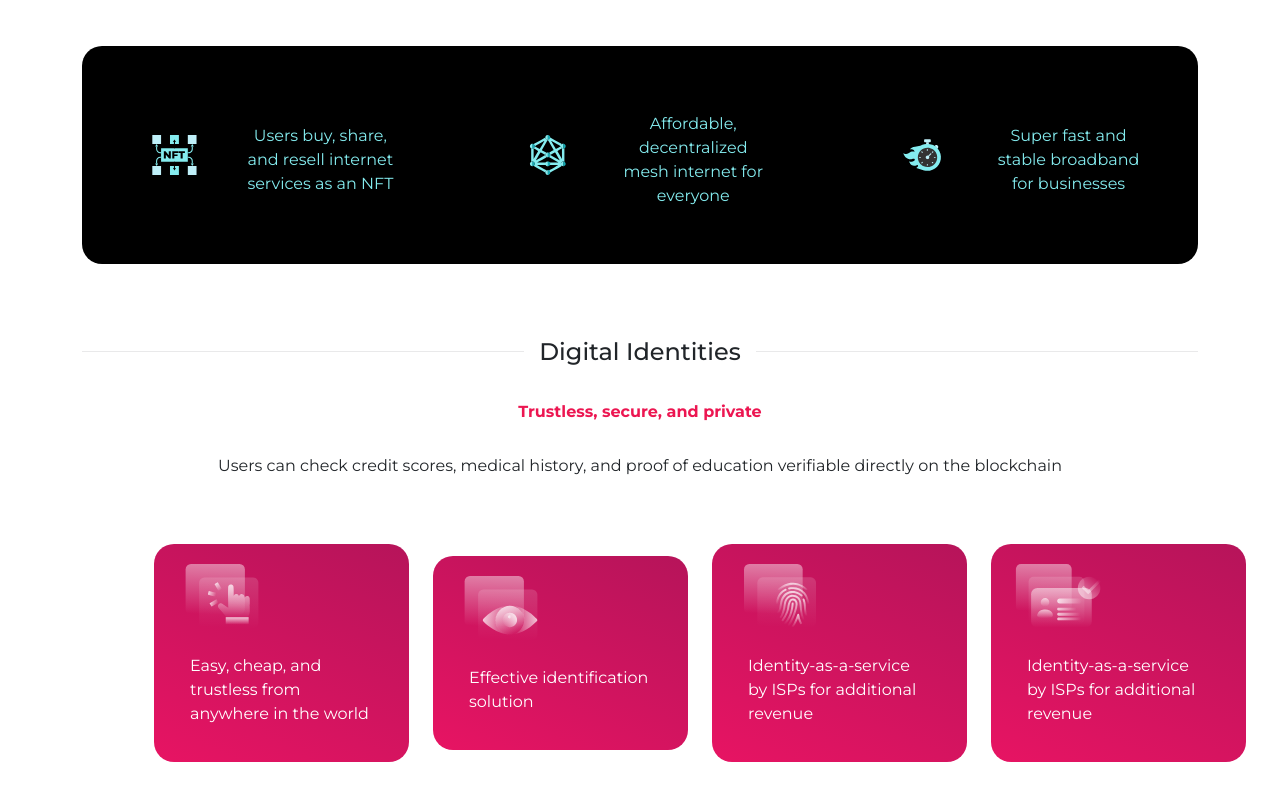
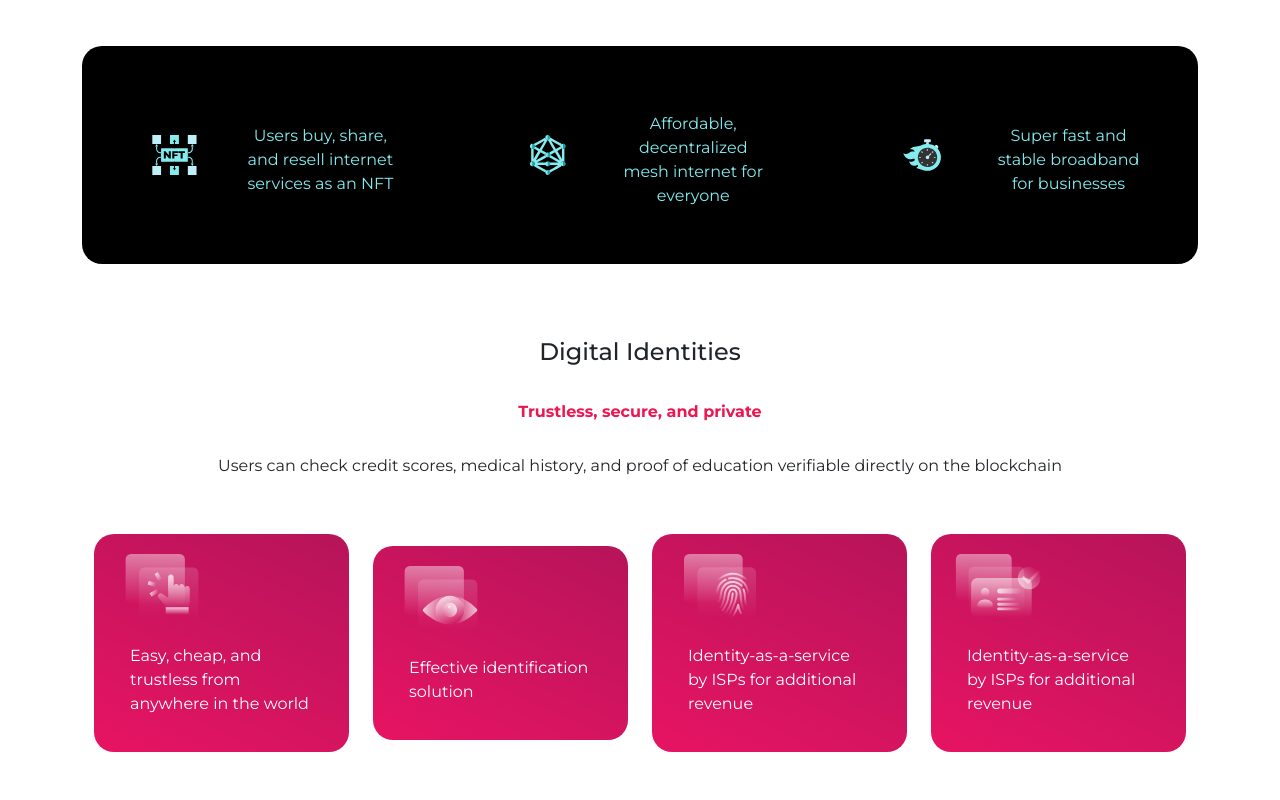
Before and after one commit to Sabir184/3air, a React (Create React App) app in the folder my-app/: page / in a window 1280 px wide. Shown: the part 2156-2956 px from the top of the page. Built offline with nearby package versions, Linux system fonts and the light colour scheme.

Commit message:
fixed DigitalIdentity section alignment

```diff
--- a/my-app/src/components/DigitalIdentities/DigitalIdentities.js
+++ b/my-app/src/components/DigitalIdentities/DigitalIdentities.js
@@ -6,7 +6,7 @@ import SubHeader from '../Subheader/SubHeader';
 
 function DigitalIdentities() {
   return (
-    <Container className="fuild ">
+    <Container className="fuild CardContainerWrapper">
       <SubHeader
         subHeaderText={'Digital Identities'}
         firstText={'Trustless, secure, and private'}
--- a/my-app/src/components/DigitalIdentities/DigitalStyles.scss
+++ b/my-app/src/components/DigitalIdentities/DigitalStyles.scss
@@ -1,3 +1,10 @@
+.CardContainerWrapper {
+  display: flex;
+  flex-direction: column;
+  align-items: center;
+  justify-content: center;
+}
+
 .digitalCardContainer {
   background: linear-gradient(
     25deg,
@@ -11,7 +18,7 @@
   justify-content: start;
   text-align: left;
   align-items: start;
-  margin: 10px 20px;
+
   padding: 20px;
   width: 100%;
 }
@@ -19,8 +26,6 @@
 .cardContainer {
   display: flex;
   flex-direction: row;
-  align-items: center;
-  justify-content: center;
 }
 
 @media only screen and (max-width: 1080px) {
```
